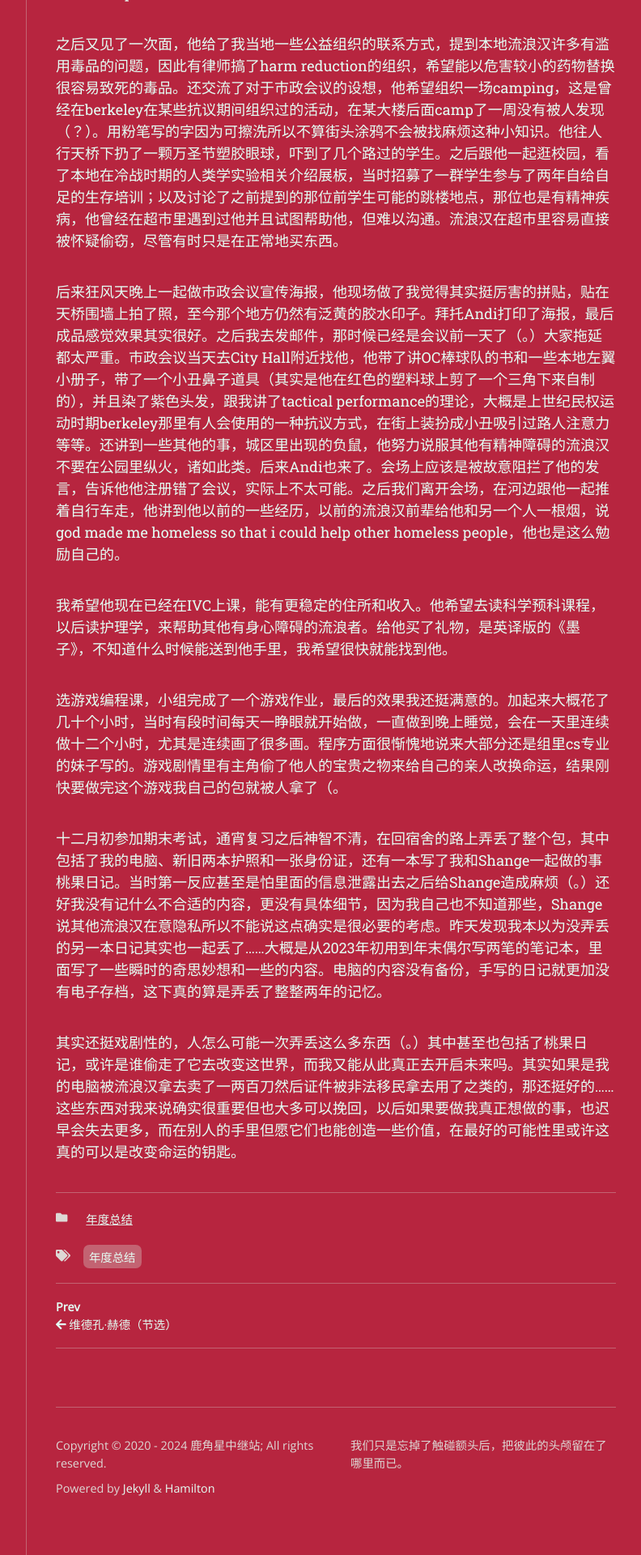
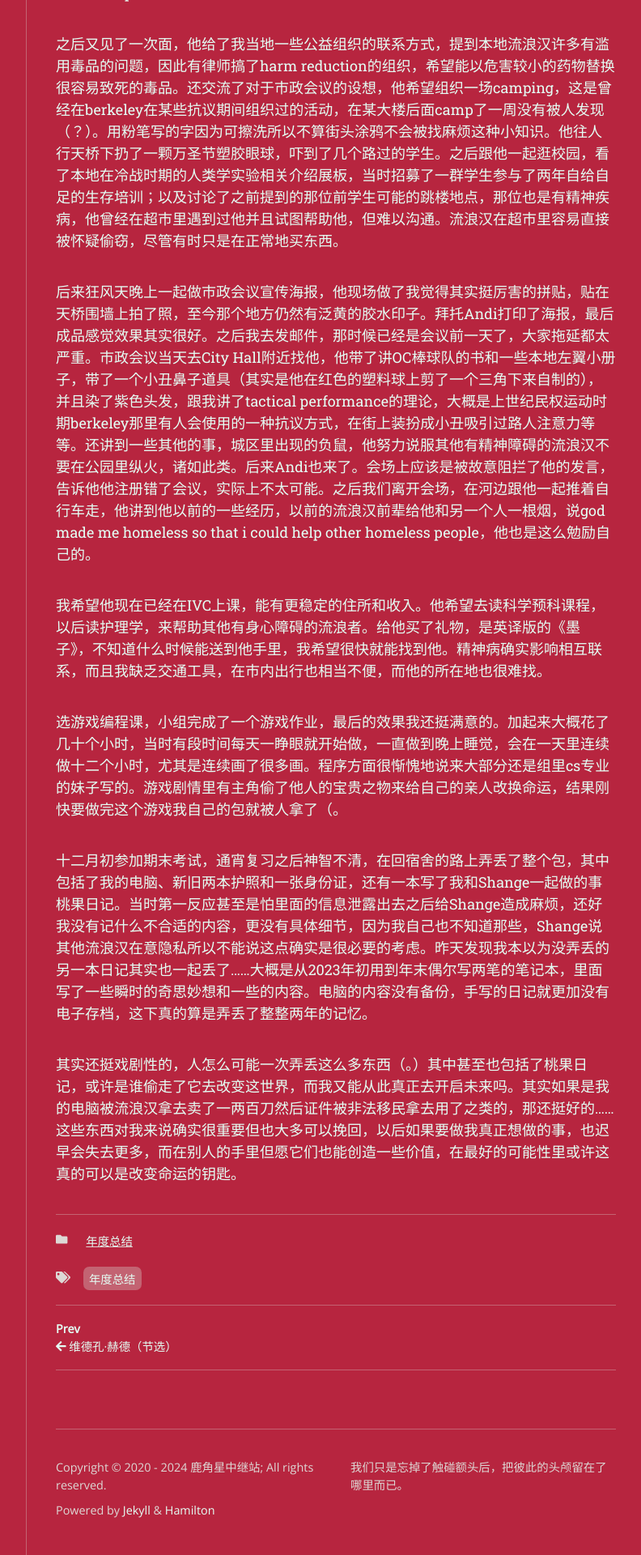
Before and after one commit to scatterdclouds/scatterdclouds.github.io, a Jekyll site: the page built from _posts/2024-01-11-diary2023.md, in a window 1280 px wide. Shown: the part 807-2727 px from the top of the page at 81% size, without its empty margins (357-1149 px from the left). Built offline with Jekyll 4.4.1, drawn with Linux system fonts in a browser that asks for light colours; nearby versions of some CDN libraries; some web fonts are replaced; comment, search, counter and statistics services are not loaded.

Commit message:
Update 2024-01-11-diary2023.md

```diff
--- a/_posts/2024-01-11-diary2023.md
+++ b/_posts/2024-01-11-diary2023.md
@@ -13,12 +13,12 @@ comments: true
 
 之后又见了一次面，他给了我当地一些公益组织的联系方式，提到本地流浪汉许多有滥用毒品的问题，因此有律师搞了harm reduction的组织，希望能以危害较小的药物替换很容易致死的毒品。还交流了对于市政会议的设想，他希望组织一场camping，这是曾经在berkeley在某些抗议期间组织过的活动，在某大楼后面camp了一周没有被人发现（？）。用粉笔写的字因为可擦洗所以不算街头涂鸦不会被找麻烦这种小知识。他往人行天桥下扔了一颗万圣节塑胶眼球，吓到了几个路过的学生。之后跟他一起逛校园，看了本地在冷战时期的人类学实验相关介绍展板，当时招募了一群学生参与了两年自给自足的生存培训；以及讨论了之前提到的那位前学生可能的跳楼地点，那位也是有精神疾病，他曾经在超市里遇到过他并且试图帮助他，但难以沟通。流浪汉在超市里容易直接被怀疑偷窃，尽管有时只是在正常地买东西。
 
-后来狂风天晚上一起做市政会议宣传海报，他现场做了我觉得其实挺厉害的拼贴，贴在天桥围墙上拍了照，至今那个地方仍然有泛黄的胶水印子。拜托Andi打印了海报，最后成品感觉效果其实很好。之后我去发邮件，那时候已经是会议前一天了（。）大家拖延都太严重。市政会议当天去City Hall附近找他，他带了讲OC棒球队的书和一些本地左翼小册子，带了一个小丑鼻子道具（其实是他在红色的塑料球上剪了一个三角下来自制的），并且染了紫色头发，跟我讲了tactical performance的理论，大概是上世纪民权运动时期berkeley那里有人会使用的一种抗议方式，在街上装扮成小丑吸引过路人注意力等等。还讲到一些其他的事，城区里出现的负鼠，他努力说服其他有精神障碍的流浪汉不要在公园里纵火，诸如此类。后来Andi也来了。会场上应该是被故意阻拦了他的发言，告诉他他注册错了会议，实际上不太可能。之后我们离开会场，在河边跟他一起推着自行车走，他讲到他以前的一些经历，以前的流浪汉前辈给他和另一个人一根烟，说god made me homeless so that i could help other homeless people，他也是这么勉励自己的。
+后来狂风天晚上一起做市政会议宣传海报，他现场做了我觉得其实挺厉害的拼贴，贴在天桥围墙上拍了照，至今那个地方仍然有泛黄的胶水印子。拜托Andi打印了海报，最后成品感觉效果其实很好。之后我去发邮件，那时候已经是会议前一天了，大家拖延都太严重。市政会议当天去City Hall附近找他，他带了讲OC棒球队的书和一些本地左翼小册子，带了一个小丑鼻子道具（其实是他在红色的塑料球上剪了一个三角下来自制的），并且染了紫色头发，跟我讲了tactical performance的理论，大概是上世纪民权运动时期berkeley那里有人会使用的一种抗议方式，在街上装扮成小丑吸引过路人注意力等等。还讲到一些其他的事，城区里出现的负鼠，他努力说服其他有精神障碍的流浪汉不要在公园里纵火，诸如此类。后来Andi也来了。会场上应该是被故意阻拦了他的发言，告诉他他注册错了会议，实际上不太可能。之后我们离开会场，在河边跟他一起推着自行车走，他讲到他以前的一些经历，以前的流浪汉前辈给他和另一个人一根烟，说god made me homeless so that i could help other homeless people，他也是这么勉励自己的。
 
-我希望他现在已经在IVC上课，能有更稳定的住所和收入。他希望去读科学预科课程，以后读护理学，来帮助其他有身心障碍的流浪者。给他买了礼物，是英译版的《墨子》，不知道什么时候能送到他手里，我希望很快就能找到他。
+我希望他现在已经在IVC上课，能有更稳定的住所和收入。他希望去读科学预科课程，以后读护理学，来帮助其他有身心障碍的流浪者。给他买了礼物，是英译版的《墨子》，不知道什么时候能送到他手里，我希望很快就能找到他。精神病确实影响相互联系，而且我缺乏交通工具，在市内出行也相当不便，而他的所在地也很难找。
 
 选游戏编程课，小组完成了一个游戏作业，最后的效果我还挺满意的。加起来大概花了几十个小时，当时有段时间每天一睁眼就开始做，一直做到晚上睡觉，会在一天里连续做十二个小时，尤其是连续画了很多画。程序方面很惭愧地说来大部分还是组里cs专业的妹子写的。游戏剧情里有主角偷了他人的宝贵之物来给自己的亲人改换命运，结果刚快要做完这个游戏我自己的包就被人拿了（。
 
-十二月初参加期末考试，通宵复习之后神智不清，在回宿舍的路上弄丢了整个包，其中包括了我的电脑、新旧两本护照和一张身份证，还有一本写了我和Shange一起做的事桃果日记。当时第一反应甚至是怕里面的信息泄露出去之后给Shange造成麻烦（。）还好我没有记什么不合适的内容，更没有具体细节，因为我自己也不知道那些，Shange说其他流浪汉在意隐私所以不能说这点确实是很必要的考虑。昨天发现我本以为没弄丢的另一本日记其实也一起丢了……大概是从2023年初用到年末偶尔写两笔的笔记本，里面写了一些瞬时的奇思妙想和一些的内容。电脑的内容没有备份，手写的日记就更加没有电子存档，这下真的算是弄丢了整整两年的记忆。
+十二月初参加期末考试，通宵复习之后神智不清，在回宿舍的路上弄丢了整个包，其中包括了我的电脑、新旧两本护照和一张身份证，还有一本写了我和Shange一起做的事桃果日记。当时第一反应甚至是怕里面的信息泄露出去之后给Shange造成麻烦，还好我没有记什么不合适的内容，更没有具体细节，因为我自己也不知道那些，Shange说其他流浪汉在意隐私所以不能说这点确实是很必要的考虑。昨天发现我本以为没弄丢的另一本日记其实也一起丢了……大概是从2023年初用到年末偶尔写两笔的笔记本，里面写了一些瞬时的奇思妙想和一些的内容。电脑的内容没有备份，手写的日记就更加没有电子存档，这下真的算是弄丢了整整两年的记忆。
 
 其实还挺戏剧性的，人怎么可能一次弄丢这么多东西（。）其中甚至也包括了桃果日记，或许是谁偷走了它去改变这世界，而我又能从此真正去开启未来吗。其实如果是我的电脑被流浪汉拿去卖了一两百刀然后证件被非法移民拿去用了之类的，那还挺好的……这些东西对我来说确实很重要但也大多可以挽回，以后如果要做我真正想做的事，也迟早会失去更多，而在别人的手里但愿它们也能创造一些价值，在最好的可能性里或许这真的可以是改变命运的钥匙。
```
